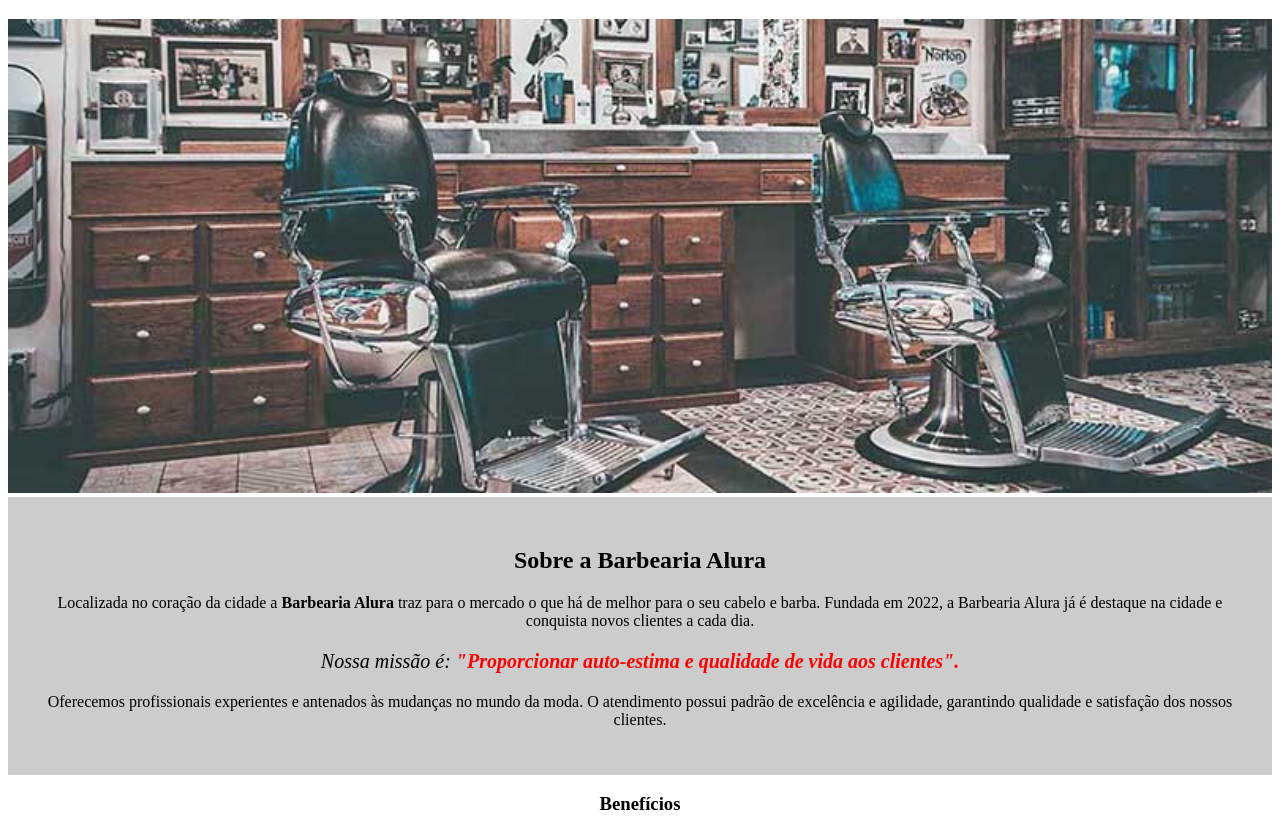
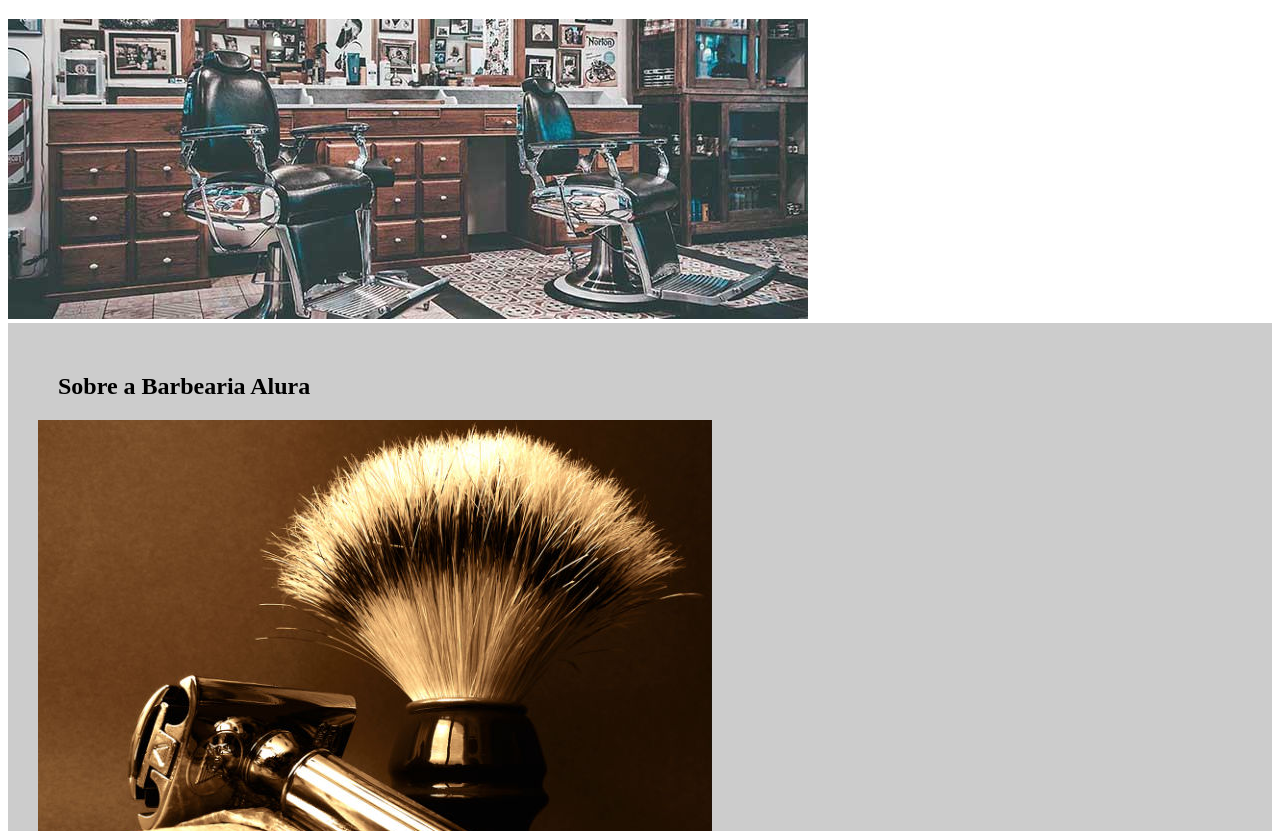
Before and after one commit to Stefany-Silveira/barbearia-alura, a plain HTML site: page index.html in a window 1280 px wide. Shown: the part 61-892 px from the top of the page. Drawn offline with Linux system fonts and the light colour scheme.

Commit message:
alteration @index.html

```diff
--- a/index.html
+++ b/index.html
@@ -9,9 +9,11 @@
             <header>
                 <h1 class="titulo-principal">Barbearia Alura</h1>
             </header>
-            <img id="banner" src="banner.jpg">
+            <img class="banner" src="banner.jpg">
             <div class="principal">
-            <h2 class="titulo-centralizado">Sobre a Barbearia Alura</h2>
+            <h2 class="titulo-principal">Sobre a Barbearia Alura</h2>
+
+            <img class="utensilios" src="utensilios.jpg" alt="Utensilios de um barbeiro.">
 
             <p> Localizada no coração da cidade a <strong>Barbearia Alura</strong> traz para o mercado o que há de melhor para o seu cabelo e barba. Fundada em 2022, a Barbearia Alura já é destaque na cidade e conquista novos clientes a cada dia. </p>
 
@@ -21,7 +23,7 @@
             </div>
 
         <div class="beneficios">
-            <h3 class="titulo-centralizado">Benefícios</h3>
+            <h3 class="titulo-principal">Benefícios</h3>
             <ul>
                 <li class="itens">Atendimento aos clientes</li>
                 <li class="itens">Espaço Diferenciado</li>
```
